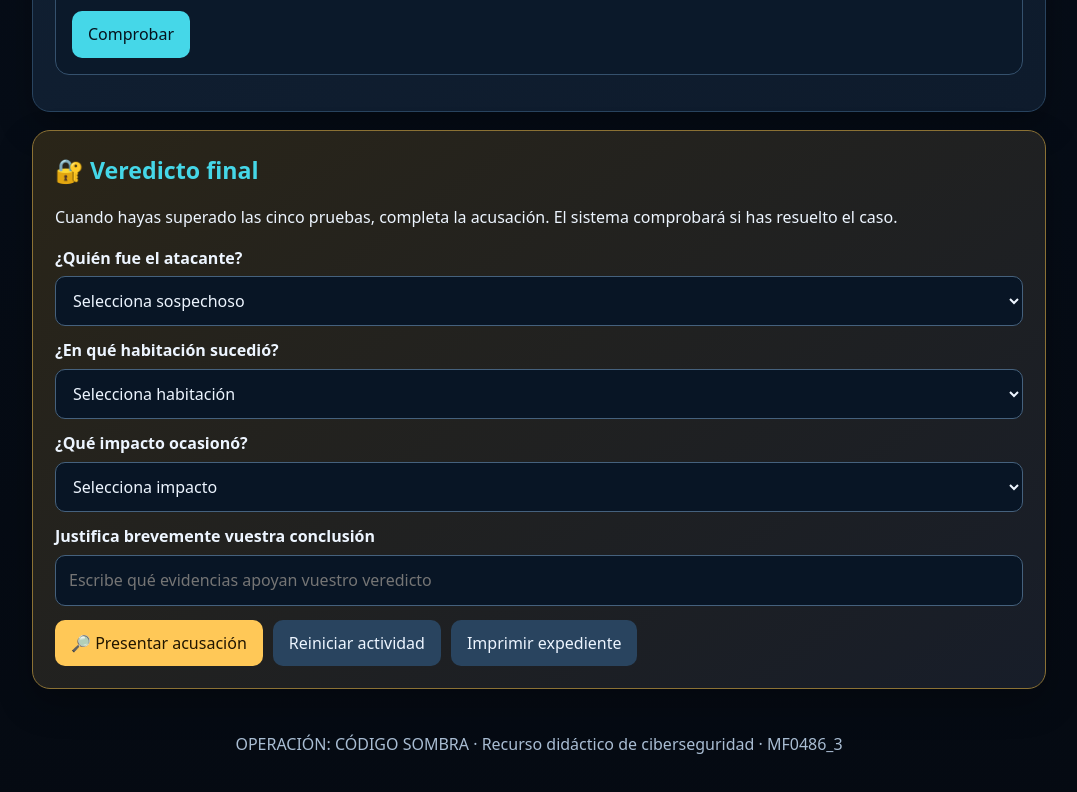
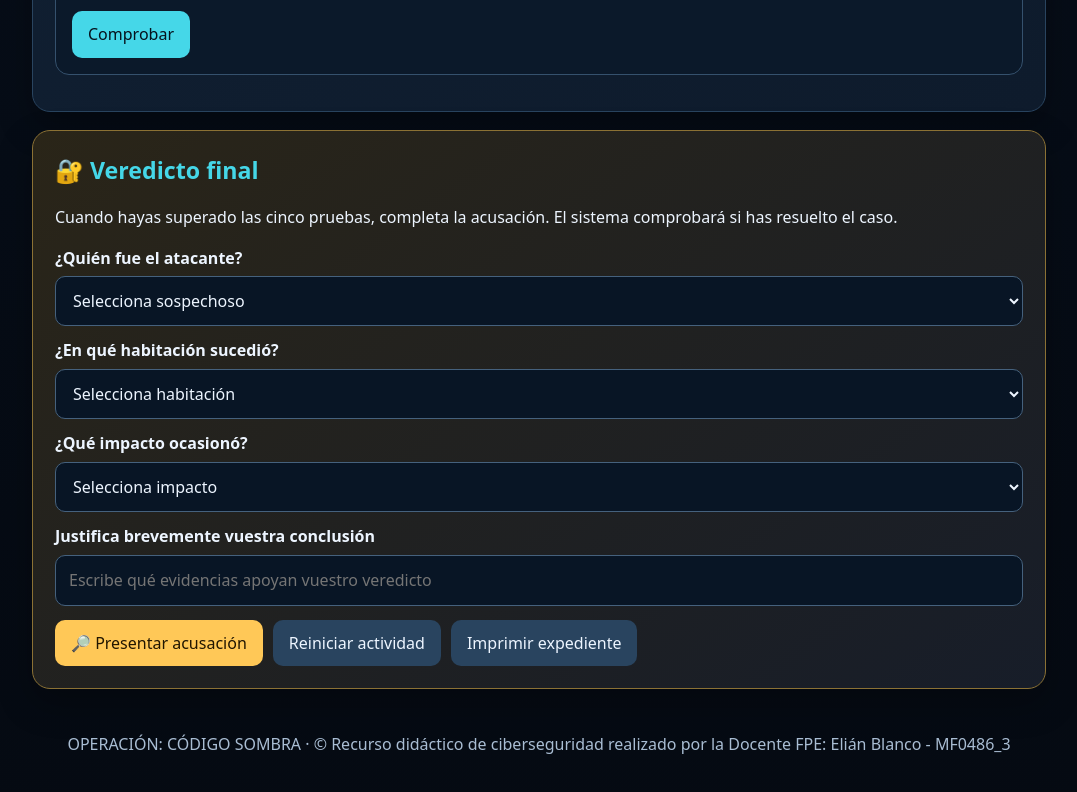
Before and after one commit to elianbgdocente/Cluedoseguridadinformatica, a plain HTML site: page index.html in a window 1280 px wide. Shown: the part 3392-4184 px from the top of the page, without its empty margins (101-1178 px from the left). Drawn offline with Linux system fonts and the light colour scheme.

Commit message:
Update index.html

```diff
--- a/index.html
+++ b/index.html
@@ -153,7 +153,7 @@ footer{text-align:center;color:var(--muted);padding:25px}
     <div class="actions"><button class="gold" onclick="accuse()">🔎 Presentar acusación</button><button class="secondary" onclick="resetGame()">Reiniciar actividad</button><button class="secondary" onclick="window.print()">Imprimir expediente</button></div>
     <div class="feedback" id="finalFeedback"></div>
   </section>
-  <footer>OPERACIÓN: CÓDIGO SOMBRA · Recurso didáctico de ciberseguridad · MF0486_3</footer>
+  <footer>OPERACIÓN: CÓDIGO SOMBRA · © Recurso didáctico de ciberseguridad realizado por la Docente FPE: Elián Blanco - MF0486_3</footer>
 </main>
 <script>
 const solved = new Set();
```
